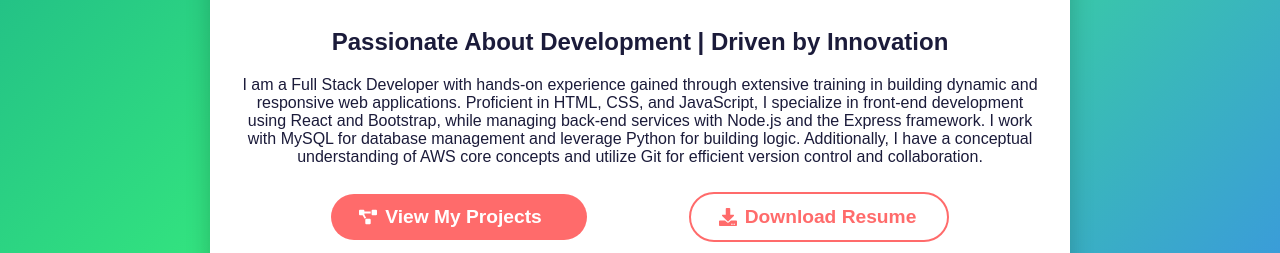
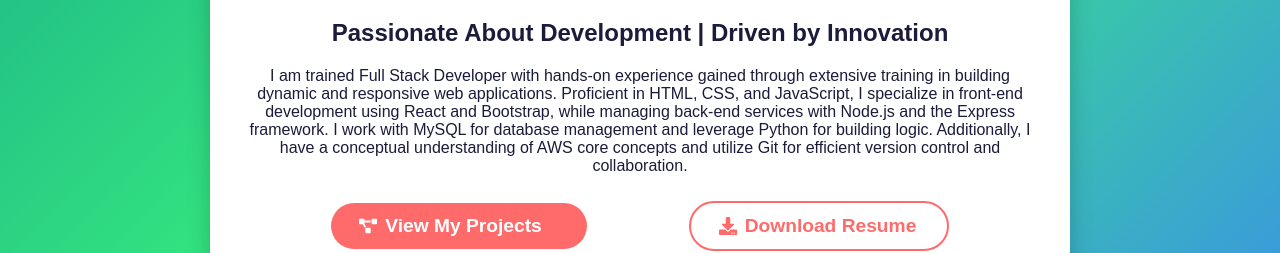
Before and after one commit to my-nxt-learnings/NikhilProtfolio, a React (Create React App) app: page / in a window 1280 px wide. Shown: the part 575-828 px from the top of the page. Built offline with nearby package versions, Linux system fonts and the light colour scheme; a web font is replaced by a local one.

Commit message:
Update index.js

```diff
--- a/src/components/Home/index.js
+++ b/src/components/Home/index.js
@@ -12,7 +12,7 @@
       <h2 className="name">Nikhil Galala</h2>
       <h2>Passionate About Development | Driven by Innovation</h2>
       <p className="description">
-        I am a Full Stack Developer with hands-on experience gained through
+        I am trained Full Stack Developer with hands-on experience gained through
         extensive training in building dynamic and responsive web applications.
         Proficient in HTML, CSS, and JavaScript, I specialize in front-end
         development using React and Bootstrap, while managing back-end services
```
